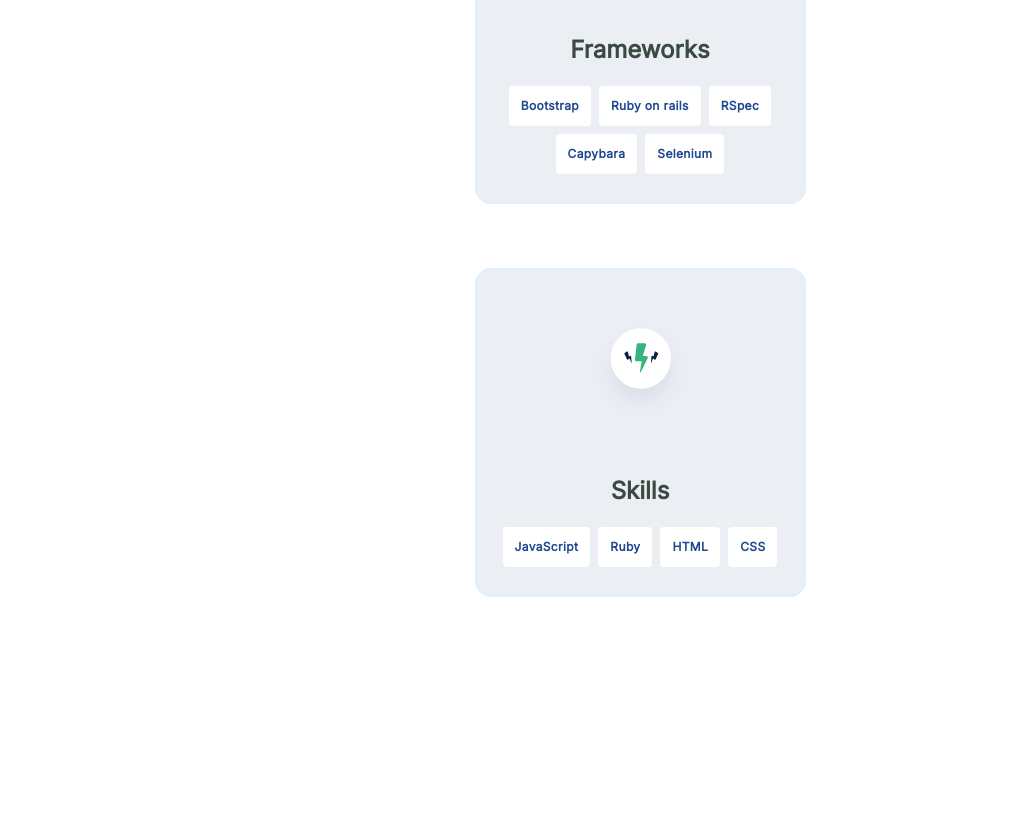
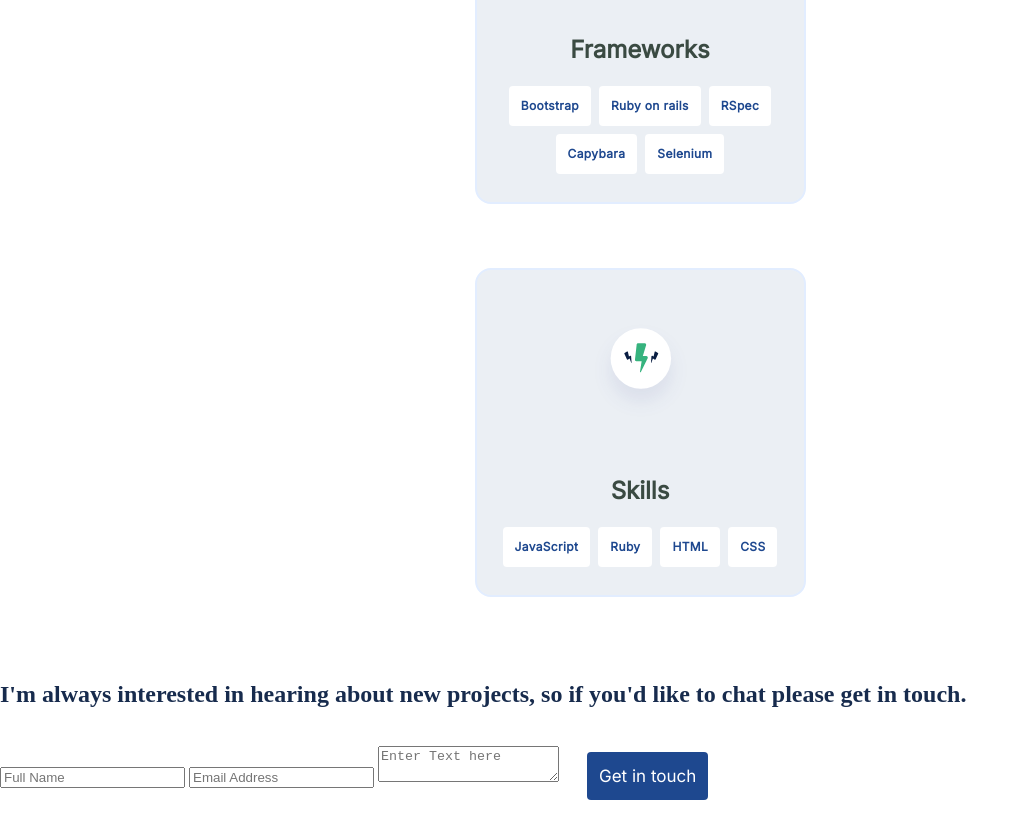
Before and after one commit to carlosmuerto/Portfolio, a website: page index.html in a window 1280 px wide. Shown: the part 3182-4020 px from the top of the page, without its empty margins (0-1028 px from the left). Before the commit the page ends 3803 px from the top, so only its background shows below. Drawn offline with Linux system fonts and the light colour scheme.

Commit message:
Add contact Form HTML
the important part is at line 165

```diff
--- a/index.html
+++ b/index.html
@@ -162,6 +162,26 @@
       </article>
     </section>
 
+    <!-- Contact form section -->
+
+    <section id="contact-form">
+      <header>
+        <h2>I'm always interested in hearing about new projects, so if you'd like to chat please get in touch.</h2>
+      </header>
+      <form action="https://formspree.io/f/mnqwkjkw" method="POST">
+        <label>
+          <input type="text" name="name" placeholder="Full Name">
+        </label>
+        <label>
+          <input type="email" name="email" placeholder="Email Address">
+        </label>
+        <label>
+          <textarea name="message" placeholder="Enter Text here"></textarea>
+        </label>
+        <!-- your other form fields go here -->
+        <button type="submit">Get in touch</button>
+      </form>
+    </section>
 
   </div>
 </body>
```
Lines whose indentation alone changed are shown as unchanged.
